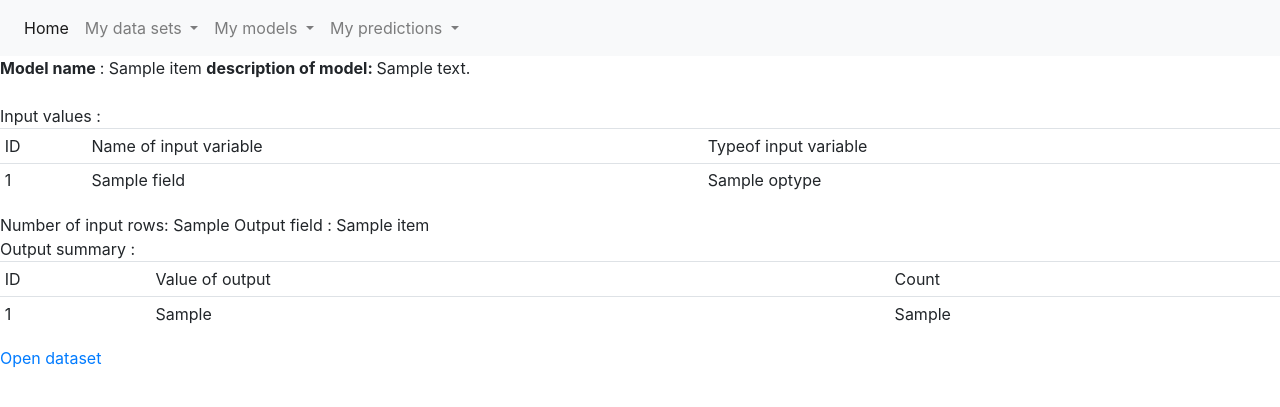
After one commit to Eryk854/MachineLearning, a Django app: page /model_detail/model/1 in a window 1280 px wide. The commit adds this page. Shown: the top 407 px of the page. Run offline with Django 3.2, Linux system fonts and the light colour scheme; tables that the repository leaves empty hold one stand-in row (values such as "Sample post"); a database or web service that is not in the repository returns one stand-in record (values such as "Sample title"); data that the repository does not hold is empty; some libraries are stand-ins or nearby versions.

Commit message:
Adding model details. See dataset and batch prediction values + refactor

```diff
--- a/communication/forms/new_prediction_form.py
+++ b/communication/forms/new_prediction_form.py
@@ -5,10 +5,12 @@ class NewPredictionForm(forms.Form):
 
     def __init__(self, *args,**kwargs):
         input_fields = kwargs.pop('input_data') or None
+        print(input_fields)
         super(NewPredictionForm, self).__init__(*args, **kwargs)
         self.fields['prediction_name'] = forms.CharField(required=False)
         for input in input_fields:
             # our input_fields witch contains type and name of input
             if input[1] == "double": self.fields[input[0]] = forms.FloatField()
             elif input[1].startswith('int'): self.fields[input[0]] = forms.IntegerField()
+            elif input[1].startswith('string'): self.fields[input[0]] = forms.ChoiceField(choices=input[3])
             #elif input[1] == "string": name = forms.CharField()
--- a/communication/templates/communication/datasets_list.html
+++ b/communication/templates/communication/datasets_list.html
@@ -24,10 +24,11 @@
     <tr>
       <th scope="row">{{forloop.counter}}</th>
       <td>{{element.name}}</td>
-      <td>{{element.resource}}</td>
+      <td>{{element.resource|delete}}</td>
       <td>{{element.created}}</td>
       <td><a href="{{form_url}}">Crate model</a></td>
       <td><a href="{% url 'delete dataset confirm' element.resource|delete %}">Delete dataset</a></td>
+      <td><a href="{% url 'open dataset' element.resource|delete %}">Open dataset</a></td>
     </tr>
   {% endfor %}
   </tbody>
--- /dev/null
+++ b/communication/templates/communication/model_detail.html
@@ -0,0 +1,51 @@
+{% extends 'communication/base.html' %}
+{% block content%}
+{% load filters %}
+<strong>Model name </strong>  : {{name}}
+{% if description != '' %}
+<strong>  description of model: </strong> {{description}}<br>
+{% endif %}
+<br>
+Input values :
+<table class="table table-sm">
+    <thead>
+    <tr>
+        <td scope="col">ID</td>
+        <td scope="col">Name of input variable</td>
+        <td scope="col">Typeof input variable</td>
+    </tr>
+    </thead>
+    <tbody>
+    {%for field in fields%}
+    <tr>
+        <td>{{forloop.counter}}</td>
+        <td>{{field.1}}</td>
+        <td>{{field.0}}</td>
+    </tr>
+    {% endfor %}
+    </tbody>
+</table>
+Number of input rows: {{rows}}
+Output field : {{output_field}}<br>
+Output summary :
+<table class="table table-sm">
+    <thead>
+    <tr>
+        <td scope="col">ID</td>
+        <td scope="col">Value of output</td>
+        <td scope="col">Count</td>
+    </tr>
+    </thead>
+    <tbody>
+    {%for output in output_summary %}
+    <tr>
+        <td>{{forloop.counter}}</td>
+        <td>{{output.0}}</td>
+        <td>{{output.1}}</td>
+    </tr>
+    {% endfor %}
+    </tbody>
+</table>
+<a href="{% url 'open dataset' dataset_id|delete %}">Open dataset </a>
+
+{% endblock%}
--- a/communication/templates/communication/models_list.html
+++ b/communication/templates/communication/models_list.html
@@ -21,9 +21,10 @@
     <tr>
       <th scope="row">{{forloop.counter}}</th>
       <td>{{model.name}}</td>
-      <td>{{model.resource}}</td>
+      <td>{{model.resource|delete_model}}</td>
       <td>{{model.updated}}</td>
       <td><a href="{% url 'make prediction' model.resource|delete_model %}">Make a prediction</a></td>
+      <td><a href="{% url 'model detail' model.resource|delete_model %}">See details</a></td>
       <td><a href="{% url 'delete model confirm' model.resource|delete_model %}">Delete model</a></td>
     </tr>
   {% endfor %}
--- a/communication/urls.py
+++ b/communication/urls.py
@@ -10,6 +10,7 @@ urlpatterns = [
     path("make_model/dataset/<str:dataset_id>", views.MakeModelView.as_view(), name="make model"),
     path("make_prediction/model/<str:model_name>", views.MakePredictionClass.as_view(), name="make prediction"),
     path('prediction_detil/prediction/<str:prediction_id>', views.PredictionDetailView.as_view(), name="prediction detail"),
+    path('model_detail/model/<str:model_id>', views.ModelDetailView.as_view(), name="model detail"),
     path('delete/prediction/confirm/<str:prediction_id>', views.delete_prediction_confirm, name='delete prediction confirm'),
     path('delete/dataset/confirm/<str:dataset_id>', views.delete_dataset_confirm, name='delete dataset confirm'),
     path('delete/model/confirm/<str:model_id>', views.delete_model_confirm, name='delete model confirm'),
@@ -18,6 +19,7 @@ urlpatterns = [
     path('delete/prediction/<str:prediction_id>', views.DeletePredictionView.as_view(), name="delete prediction"),
     path('delete/dataset/<str:dataset_id>', views.DeleteDatasetView.as_view(), name="delete dataset"),
     path('delete/model/<str:model_id>', views.DeleteModelView.as_view(), name="delete model"),
-    path('delete/batch_prediction/<str:batch_prediction_id>', views.DeleteBatchPredictionView.as_view(), name="delete batch prediction")
+    path('delete/batch_prediction/<str:batch_prediction_id>', views.DeleteBatchPredictionView.as_view(), name="delete batch prediction"),
+    path('open/dataset/<str:dataset_id>', views.open_dataset2, name="open dataset")
 
 ]
--- a/communication/views.py
+++ b/communication/views.py
@@ -34,7 +34,7 @@ class MakeDatasetView(FormView):
         # We save  our file and it's name to our databse. We need to do this to use our resource file
         new_dataset = Dataset(upload_file=cleaned_data['upload_file'], dataset_name=cleaned_data['dataset_name'])
 
-        #basic chceck if csv file is correct
+        # basic chceck if csv file is correct
         new_dataset.save()
         dataset_path = new_dataset.upload_file.path
         if self._basic_chceck_dataset(dataset_path):
@@ -60,7 +60,7 @@ class MakeDatasetView(FormView):
     def __make_dataset(self,file_name, source_id):
 
         headers = {"content-type": "application/json"}
-        data = {"name":file_name, "source": source_id}
+        data = {"name": file_name, "source": source_id}
         r = requests.post("https://bigml.io/andromeda/dataset", params=self.BIGML_AUTH, json=data, headers=headers)
 
 
@@ -69,21 +69,40 @@ class MakeModelView(FormView):
     template_name = "communication/make_model.html"
     form_class = NewModelForm
     success_url = "/models_list/"
-    def get_context_data(self, **kwargs):
 
-        context = super().get_context_data(**kwargs)
-        context = {'dataset_id': self.kwargs['dataset_id'],
-                   'form': self.form_class}
-        return context
+    def get(self, request, *args, **kwargs):
+        names = self._take_headers(**kwargs)
+        print(names)
+        form = NewModelForm(variables=names)
+        return render(request, "communication/make_model.html", context={'form': form,
+                                                                         'dataset_id': kwargs['dataset_id']})
 
-    def form_valid(self, form):
-        self.__make_model(self.kwargs['dataset_id'], form.cleaned_data)
-        return HttpResponseRedirect(self.get_success_url())
 
-    def __make_model(self, dataset_id, input_data):
+    def post(self, request, *args, **kwargs):
+        names = self._take_headers(**kwargs)
+        print(names)
+        form = self.form_class(request.POST, variables=names)
+        if form.is_valid():
+            print(form.cleaned_data)
+            self._make_model(self.kwargs['dataset_id'], form.cleaned_data)
+            return HttpResponseRedirect(self.get_success_url())
+        return HttpResponseRedirect('make model')
+
+    def _take_headers(self, **kwargs):
+        r = requests.get("https://bigml.io/andromeda/dataset/{}?".format(self.kwargs['dataset_id']),
+                         params=self.BIGML_AUTH)
+        fields = r.json()['fields']
+        names = [(field, fields[field]['name']) for field in fields]
+        return names
+
+    def _make_model(self, dataset_id, input_data):
 
         headers = {"content-type": "application/json"}
-        data = {"name": input_data['model_name'], 'description': input_data['description'], 'dataset': 'dataset/'+dataset_id}
+        data = {"name": input_data['model_name'],
+                'description': input_data['description'],
+                'dataset': 'dataset/'+dataset_id,
+                'objective_field':input_data['output_name'],
+                'input_fields': input_data['input_fields']}
         r = requests.post("https://bigml.io/andromeda/model?", json=data, headers=headers, params=self.BIGML_AUTH)
 
 
@@ -112,7 +131,7 @@ class MakePredictionClass(View):
             if form.is_valid():
                 model_name = kwargs['model_name']
                 data = form.cleaned_data
-                self.__make_prediction(model_name, data)
+                self.__make_prediction(model_name, data, input_fields)
                 return redirect("prediction list")
 
         elif 'create_batch_prediction' in request.POST:
@@ -121,22 +140,24 @@ class MakePredictionClass(View):
             if form.is_valid():
                 model_name = kwargs['model_name']
                 data = form.cleaned_data
-                form.save() # here we save our csv file in media root and in database.
+                form.save()  # here we save our csv file in media root and in database.
                 self._make_batch_prediction(model_name, data)
 
         return redirect("make prediction", model_name=kwargs['model_name'])
 
     #                                  functions  for make single prediction
-    def __make_prediction(self, model, input_data):
+    def __make_prediction(self, model, input_data, input_fields):
         """Function wich make prediction on model and input data. It also register it and api"""
         headers = {"content-type": "application/json"}
         name = input_data['prediction_name']
         input_dataa = {}
         i = 0
+        #print(input_data)
         for key in input_data:
             if key !='prediction_name':
-                input_dataa.update({"00000"+str(i): input_data[key]})
-            i += 1
+                input_dataa.update({input_fields[i][2]: input_data[key]})
+                i += 1
+        print(input_dataa)
 
         data = {'model': 'model/'+model,
                 'input_data': input_dataa,
@@ -147,8 +168,12 @@ class MakePredictionClass(View):
     def _get_models_input_name(self, model_name):
         """This function returns an array of tuple where is name of input field and their datatype"""
         r = requests.get('https://bigml.io/andromeda/model/{}?'.format(model_name), params=self.BIGML_AUTH)
-        model_fields = r.json()['model']['model_fields']
-        input_fields = [(model_fields[field]['name'], model_fields[field]['datatype']) for field in model_fields]
+        ids = r.json()['input_fields']
+        model_fields = r.json()['model']['fields']
+        input_fields = [[model_fields[field]['name'], model_fields[field]['datatype'], field, ''] for field in ids]
+        for input in input_fields:
+            if input[1] == 'string':
+                input[3] = [(categorie[0], categorie[0]) for categorie in model_fields[input[2]]['summary']['categories']]
         return input_fields
     #                                     end single prediction
     #                                     functions for make batch prediction
@@ -251,9 +276,7 @@ class BatchPredictionDetailView(TemplateView):
 
         return self._read_output_from_csv(file_path)
 
-
     def _read_output_from_csv(self, file_path):
-
         with open(file_path) as csv_file:
             csv_reader = csv.reader(csv_file, delimiter=',')
             output_values = []
@@ -291,6 +314,36 @@ class BatchPredictionDetailView(TemplateView):
     def _change_date_format(date):
         """This function change date format. We want to display only format yyyy-mm-dd hh-mm-ss """
         return date[:10] + ' ' + date[11:19]
+
+
+class ModelDetailView(TemplateView):
+    BIGML_AUTH = 'username=Eryk854;api_key=fb079f5dd95d9f28986d49f983c28a9af3cf09f9;'
+    template_name = 'communication/model_detail.html'
+
+    def get_context_data(self, **kwargs):
+        context = super(ModelDetailView, self).get_context_data()
+        r = requests.get('https://bigml.io/andromeda/model/{}'.format(kwargs['model_id']), params=self.BIGML_AUTH)
+        fields = r.json()['model']['fields']
+        inputs = r.json()['input_fields']
+        root_childern = r.json()['model']['root']['objective_summary']['categories']
+        # context['fields'] = [(fields[input]['optype'], fields[input]['name']) for input in inputs]
+        # context['rows'] = r.json()['max_rows']
+        # context['description'] = r.json()['description']
+        # context['name'] = r.json()['name']
+        # context['dataset'] = r.json()['dataset']
+        # context['output_field'] = r.json()['objective_field_name']
+        # context['output_summary'] = root_childern
+        context = {'fields': [(fields[input]['optype'], fields[input]['name']) for input in inputs],
+                   'rows': r.json()['max_rows'],
+                   'description': r.json()['description'],
+                   'name': r.json()['name'],
+                   'dataset_id': r.json()['dataset'],
+                   'output_field': r.json()['objective_field_name'],
+                   'output_summary': root_childern}
+
+
+        print(context)
+        return context
 
 
 class ModelsListView(TemplateView):
@@ -391,10 +444,17 @@ class DatasetListView(TemplateView):
         list=[]
         for obj in objects:
             # Resource is a id of the dataset. This is needed to create the model on this dataset.
-            element = {'created': obj['created'], 'name': obj['name'], 'resource': obj['resource']}
+            element = {'created': DatasetListView._change_date_format(obj['created']),
+                       'name': obj['name'],
+                       'resource': obj['resource']}
             list.append(element)
         context['datasets'] = list
         return context
+
+    @staticmethod
+    def _change_date_format(date):
+        """This function change date format. We want to display only format yyyy-mm-dd hh-mm-ss """
+        return date[:10] + ' ' + date[11:19]
 
 
 class DeletePredictionView(View):
@@ -469,3 +529,33 @@ def delete_dataset_confirm(request, **kwargs):
 def delete_model_confirm(request, **kwargs):
     return render(request, 'communication/delete_confirm.html',
                   context={'model_id': kwargs['model_id']})
+
+
+def _read_output_from_csv(file_path):
+    with open(file_path) as csv_file:
+        csv_reader = csv.reader(csv_file, delimiter=',')
+        output_values = []
+        headers = next(csv_reader)
+        for row in csv_reader:
+            output_values.append(row)
+
+    os.remove(file_path)
+    return headers, output_values
+
+from django.template import loader
+def open_dataset2(request, **kwargs):
+    BIGML_AUTH = 'username=Eryk854;api_key=fb079f5dd95d9f28986d49f983c28a9af3cf09f9;'
+    r = requests.get("https://bigml.io/andromeda/dataset/{}/download?".format(kwargs['dataset_id']), params=BIGML_AUTH)
+    r = requests.get("https://bigml.io/andromeda/dataset/{}/download?".format(kwargs['dataset_id']), params=BIGML_AUTH)
+    r = requests.get("https://bigml.io/andromeda/dataset/{}/download?".format(kwargs['dataset_id']), params=BIGML_AUTH)
+    response = HttpResponse(content_type='text/csv')
+    response['Content-Disposition'] = 'attachment; filename="dataset.csv"'
+    file_path = settings.MEDIA_ROOT + '\\dataset_details_output\{}.csv'.format(kwargs['dataset_id'])
+    f = open(file_path, 'wb')
+    f.write(bytes(r.content))
+    f.close()
+
+    context = _read_output_from_csv(file_path)
+    print(context)
+    return render(request,"communication/dataset.html", context={"headers": context[0],
+                                                                 "values": context[1]})
```
Also changed, not shown: communication/forms/new_model_form.py (+13 -2 lines), communication/templates/communication/dataset.html (added, +30 -0 lines), communication/templates/communication/prediction_list.html (+2 -6 lines), db.sqlite3.
